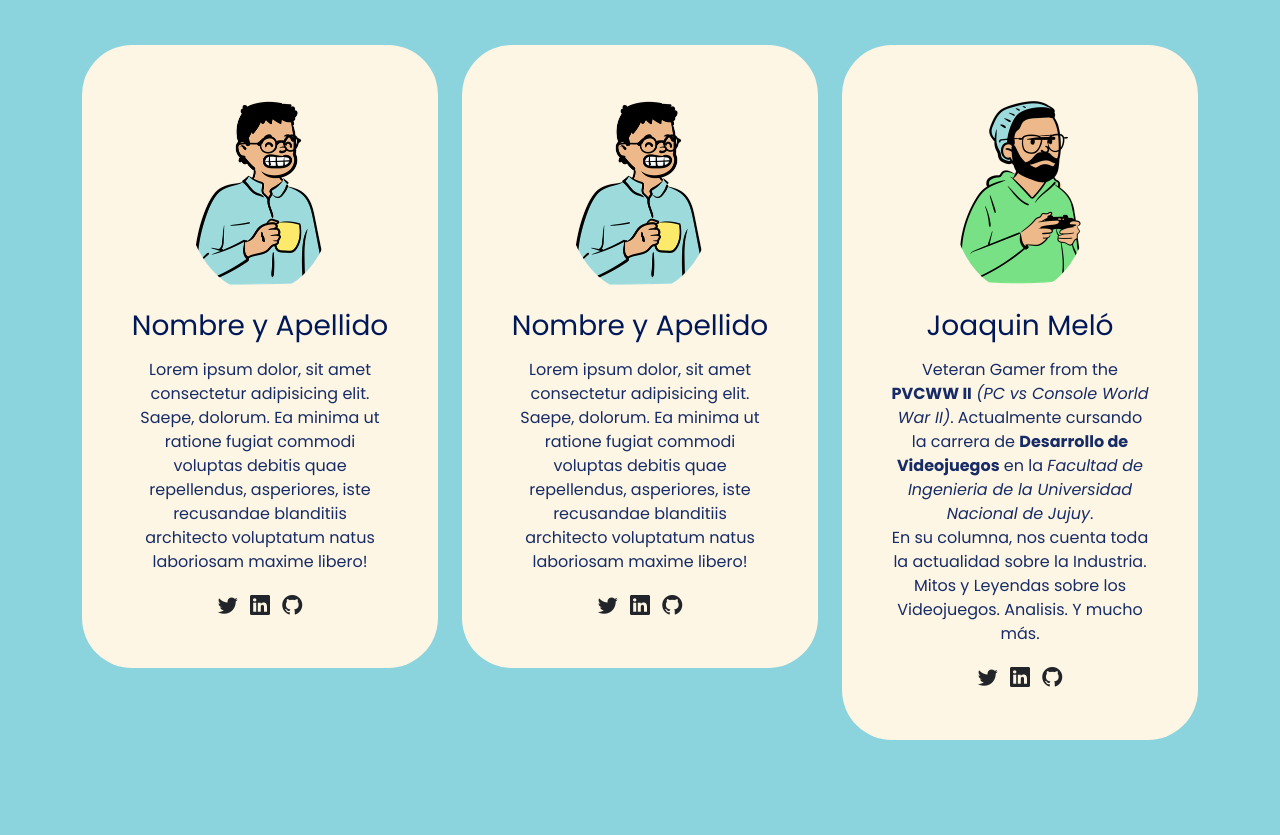
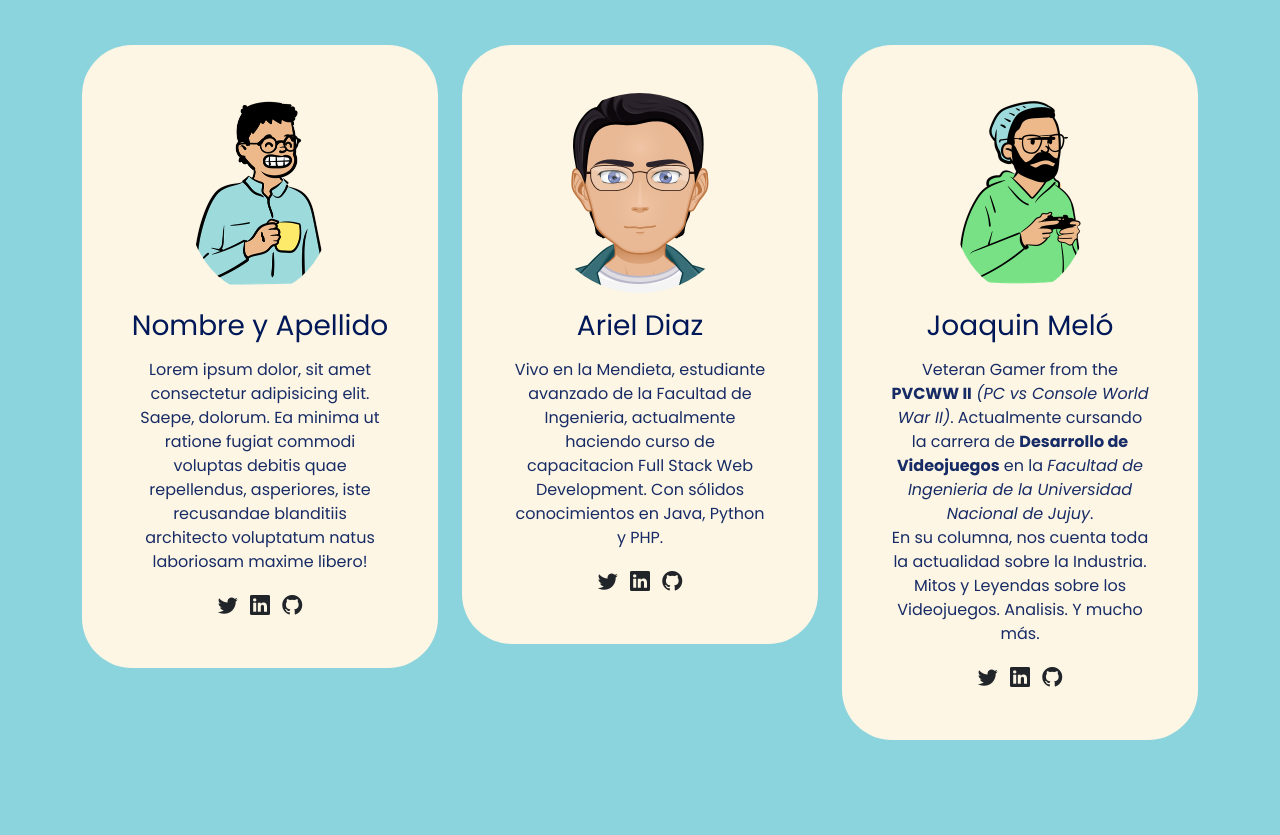
Before and after one commit to JoaquinFranich/devtech-podcast-web, a plain HTML site: page index.html in a window 1280 px wide. Shown: the part 1190-2025 px from the top of the page. Drawn offline with nearby package versions, Linux system fonts and the light colour scheme.

Commit message:
agrego perfil en index.html y avatar

```diff
--- a/index.html
+++ b/index.html
@@ -116,14 +116,14 @@
           <div class="col-md-6 col-lg-4 mb-3">
             <div class="card">
               <div class="card-body text-center p-5">
-                <img src="./assets/avatar.png" alt="avatar" class="img img-fluid rounded-circle mb-3">
-                <h3 class="title card-title mb-3">Nombre y Apellido</h3>
-                <p>Lorem ipsum dolor, sit amet consectetur adipisicing elit. Saepe, dolorum. Ea minima ut ratione fugiat
-                  commodi voluptas debitis quae repellendus, asperiores, iste recusandae blanditiis architecto
-                  voluptatum natus laboriosam maxime libero!</p>
+                <img src="./assets/myAvatar.png" alt="avatar" class=" img img-fluid rounded-circle mb-3">
+                <h3 class="title card-title mb-3">Ariel Diaz</h3>
+                <p>Vivo en la Mendieta, estudiante avanzado de la Facultad de Ingenieria, actualmente haciendo curso de capacitacion Full Stack Web Development.
+                  Con sólidos conocimientos en Java, Python y PHP.
+                </p>
                 <a href="#"><i class="bi bi-twitter text-dark mx-1 lead"></i></a>
-                <a href="#"><i class="bi bi-linkedin text-dark mx-1 lead"></i></a>
-                <a href="#"><i class="bi bi-github text-dark mx-1 lead"></i></a>
+                <a href="https://www.linkedin.com/in/ariel-diaz-528530a0/"><i class="bi bi-linkedin text-dark mx-1 lead"></i></a>
+                <a href="https://github.com/chachoariel"><i class="bi bi-github text-dark mx-1 lead"></i></a>
               </div>
             </div>
           </div>
```
Also changed, not shown: assets/myAvatar.png (added).
